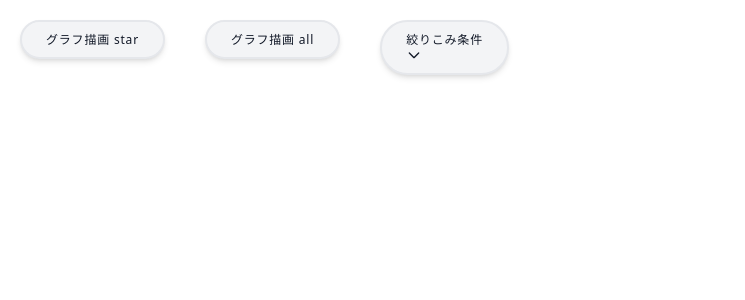
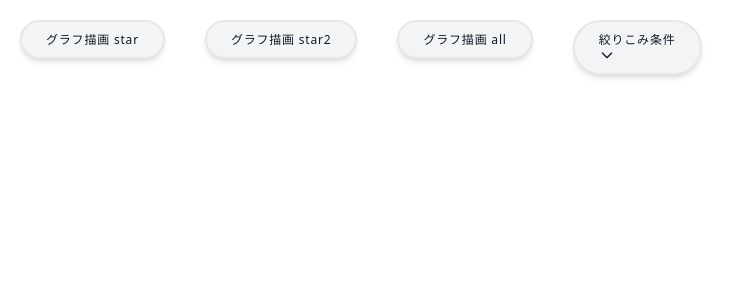
Before and after one commit to HackU-Team01/tsunagg, a Next.js app in the folder frontend/: page /graph/Graph in a window 1280 px wide. Shown: the top 300 px of the page, without its empty margins (0-745 px from the left). Built offline with nearby package versions, Linux system fonts and the light colour scheme; no server answers.

Commit message:
グラフ，チャンネルボタン

```diff
--- a/frontend/src/pages/graph/Graph.tsx
+++ b/frontend/src/pages/graph/Graph.tsx
@@ -112,17 +112,19 @@ export default function DrawNetwork() {
     head.appendChild(scriptUrl);
 
     nodes = [];
-    edges = [
-      //{ from: 1, to: 1, value: 2, title: 'edge User1 User2\n hobby1, hobby2' }
-    ];
+    edges = [];
+    var used_user = new Set();
+    var cnt = 1;
+    var map_user_node = new Map<string, number>();
 
     (async () => {
       try {
         const userRef = db.collection('user_info_sample').doc(uuId);
         const userDoc = await userRef.get();
         if (userDoc.exists) {
-          console.log(userDoc.data());
-
+          //console.log(userDoc.data());
+          used_user.add(userDoc.id);
+          map_user_node.set(userDoc.id, 0);
           nodes = [
             {
               id: 0,
@@ -131,6 +133,9 @@ export default function DrawNetwork() {
               image: DIR + 'usericon1.png',
               label: uuId,
               title:
+                'uuid: ' +
+                userDoc.id +
+                '\n' +
                 '出身:' +
                 userDoc.get('Attribute').Place_born[1] +
                 '\n' +
@@ -145,6 +150,7 @@ export default function DrawNetwork() {
                 '\n',
             },
           ];
+          //cnt++;
         } else {
           console.log('No such document!');
         }
@@ -161,27 +167,29 @@ export default function DrawNetwork() {
             }
 
             let tokensMap = tokenSettingsDocSnapshot.data().match_user_info;
-            console.log(12);
-            console.log(tokensMap);
+
             Object.keys(tokensMap).forEach((e) => {
-              console.log(e, tokensMap[e]);
-
+              used_user.add(e);
+              map_user_node.set(e, cnt);
               nodes.push({
-                id: nodes.length + 1,
+                id: cnt,
                 value: 30,
                 shape: 'circularImage',
                 image: DIR + 'usericon1.png',
                 label: e,
                 title: e,
               });
-              var edge_title = '';
+              cnt++;
+
+              var edge_title =
+                uuId + '-' + e + '\n 繋がりの強さ: ' + tokensMap[e].length + '\n 共通点:  \n';
               tokensMap[e].forEach((x) => {
-                edge_title += x + '\n';
+                edge_title += '　　　　　' + x + '\n';
               });
               edges.push({
-                from: 0,
-                to: nodes.length,
-                value: tokensMap[e].length,
+                from: map_user_node.get(uuId),
+                to: map_user_node.get(e),
+                value: tokensMap[e].length * 0.5,
                 title: edge_title,
               });
             });
@@ -189,8 +197,173 @@ export default function DrawNetwork() {
         })
           .then(function () {
             console.log(1111);
-            console.log(edges);
             draw();
+          })
+          .catch((error) => {
+            console.log('Transaction failed: ', error);
+          });
+      } catch (err) {
+        console.log(`Error!: ${JSON.stringify(err)}`);
+      }
+    })();
+  };
+
+  const handleOnClick_draw_network_2 = async () => {
+    const head = document.getElementsByTagName('head')[0] as HTMLElement;
+    const scriptUrl = document.createElement('script');
+    scriptUrl.type = 'text/javascript';
+    scriptUrl.src = 'https://unpkg.com/vis-network/standalone/umd/vis-network.min.js';
+    head.appendChild(scriptUrl);
+
+    nodes = [];
+    edges = [];
+    var used_user = new Set();
+    var cnt = 1;
+    var map_user_node = new Map<string, number>();
+
+    (async () => {
+      try {
+        const userRef = db.collection('user_info_sample').doc(uuId);
+        const userDoc = await userRef.get();
+        if (userDoc.exists) {
+          //console.log(userDoc.data());
+          used_user.add(userDoc.id);
+          map_user_node.set(userDoc.id, 0);
+          nodes = [
+            {
+              id: 0,
+              value: 80,
+              shape: 'circularImage',
+              image: DIR + 'usericon1.png',
+              label: uuId,
+              title:
+                'uuid: ' +
+                userDoc.id +
+                '\n' +
+                '出身:' +
+                userDoc.get('Attribute').Place_born[1] +
+                '\n' +
+                '居住地:' +
+                userDoc.get('Attribute').Place_Live[1] +
+                '\n' +
+                '趣味:' +
+                userDoc.get('Attribute').Hobby +
+                '\n' +
+                '一言:' +
+                userDoc.get('Sentence') +
+                '\n',
+            },
+          ];
+          //cnt++;
+        } else {
+          console.log('No such document!');
+        }
+      } catch (err) {
+        console.log(`Error!: ${JSON.stringify(err)}`);
+      }
+
+      async function add_second_node() {
+        var used_user2 = new Set();
+        var cn = cnt + 1;
+        async function search_next_node(name: string, ff: number) {
+          try {
+            const userRef = db.collection('match_user_sample').doc(name);
+            db.runTransaction((transaction) => {
+              return transaction.get(userRef).then((tokenSettingsDocSnapshot) => {
+                if (!tokenSettingsDocSnapshot.exists) {
+                  throw 'Document does not exist!';
+                }
+
+                let tokensMap = tokenSettingsDocSnapshot.data().match_user_info;
+
+                Object.keys(tokensMap).forEach((e) => {
+                  if (!used_user.has(e) && !used_user2.has(e)) {
+                    used_user2.add(e);
+                    map_user_node.set(e, cn);
+                    nodes.push({
+                      id: cn,
+                      value: 30,
+                      shape: 'circularImage',
+                      image: DIR + 'usericon1.png',
+                      label: e,
+                      title: e,
+                    });
+                    cn++;
+
+                    var edge_title =
+                      name + '-' + e + '\n 繋がりの強さ: ' + tokensMap[e].length + '\n 共通点:  \n';
+                    tokensMap[e].forEach((x) => {
+                      edge_title += '　　　　　' + x + '\n';
+                    });
+                    edges.push({
+                      from: map_user_node.get(name),
+                      to: map_user_node.get(e),
+                      value: tokensMap[e].length * 0.5,
+                      title: edge_title,
+                    });
+                  }
+                });
+              });
+            })
+              .then(function () {
+                if (ff == cnt - 1) {
+                  console.log('finish');
+                  draw();
+                }
+              })
+              .catch((error) => {
+                console.log('Transaction failed: ', error);
+              });
+          } catch (err) {
+            console.log(`Error!: ${JSON.stringify(err)}`);
+          }
+        }
+        for (var i = 0; i < cnt; i++) {
+          //console.log(i)
+          await search_next_node(nodes[i].label, i);
+        }
+      }
+
+      try {
+        const userRef = db.collection('match_user_sample').doc(uuId);
+        db.runTransaction((transaction) => {
+          return transaction.get(userRef).then((tokenSettingsDocSnapshot) => {
+            if (!tokenSettingsDocSnapshot.exists) {
+              throw 'Document does not exist!';
+            }
+
+            let tokensMap = tokenSettingsDocSnapshot.data().match_user_info;
+
+            Object.keys(tokensMap).forEach((e) => {
+              used_user.add(e);
+              map_user_node.set(e, cnt);
+              nodes.push({
+                id: cnt,
+                value: 30,
+                shape: 'circularImage',
+                image: DIR + 'usericon1.png',
+                label: e,
+                title: e,
+              });
+              cnt++;
+
+              var edge_title =
+                uuId + '-' + e + '\n 繋がりの強さ: ' + tokensMap[e].length + '\n 共通点:  \n';
+              tokensMap[e].forEach((x) => {
+                edge_title += '　　　　　' + x + '\n';
+              });
+              edges.push({
+                from: map_user_node.get(uuId),
+                to: map_user_node.get(e),
+                value: tokensMap[e].length * 0.5,
+                title: edge_title,
+              });
+            });
+          });
+        })
+          .then(function () {
+            console.log(1111);
+            add_second_node();
           })
           .catch((error) => {
             console.log('Transaction failed: ', error);
@@ -506,6 +679,16 @@ export default function DrawNetwork() {
           type="button"
           className="z-[10] inline-block py-2.5 px-6 text-xs font-medium leading-tight text-gray-900 bg-gray-100 thover:bg-gray-300 focus:bg-gray-300 active:bg-gray-400 rounded-full border-2 focus:outline-none focus:ring-0 shadow-md hover:shadow-lg focus:shadow-lg active:shadow-lg transition duration-150 ease-in-out border-gray-10 hover:scale-110 m-5"
           onClick={() => {
+            handleOnClick_draw_network_2();
+          }}
+        >
+          グラフ描画 star2
+        </button>
+
+        <button
+          type="button"
+          className="z-[10] inline-block py-2.5 px-6 text-xs font-medium leading-tight text-gray-900 bg-gray-100 thover:bg-gray-300 focus:bg-gray-300 active:bg-gray-400 rounded-full border-2 focus:outline-none focus:ring-0 shadow-md hover:shadow-lg focus:shadow-lg active:shadow-lg transition duration-150 ease-in-out border-gray-10 hover:scale-110 m-5"
+          onClick={() => {
             handleOnClick_draw_network_all();
           }}
         >
--- a/frontend/src/pages/recommend/Recommend.tsx
+++ b/frontend/src/pages/recommend/Recommend.tsx
@@ -9,6 +9,10 @@ let Recommend_channel: Array = null;
 let Recommend_channel_len: Array = null;
 let Recommend_user: Array = null;
 let Recommend_user_atribute: Array = null;
+
+function handleOnClick_join_channel(e) {
+  console.log(uuId, e.currentTarget['name']);
+}
 
 export default function Recommend() {
   const handleOnClick_check_firebase = async () => {
@@ -81,7 +85,7 @@ export default function Recommend() {
 
         var target = document.getElementById('recommend_channel_table');
         while (target.firstChild) {
-          console.log(2);
+          //console.log(2);
           target.removeChild(target.firstChild);
         }
         for (var i = 0; i < Recommend_channel.length; i++) {
@@ -102,12 +106,19 @@ export default function Recommend() {
 
           newChild = document.createElement('td');
           newChild.className = 'px-6 py-4  font-medium text-gray-900 whitespace-nowrap';
-          var nweChildChild = document.createElement('a');
-          nweChildChild.className =
+          var newChildChild = document.createElement('button');
+          newChildChild.className =
             'text-red-300 transition duration-150 hover:scale-110 hover:text-red-600';
-          nweChildChild.href = '#';
-          nweChildChild.appendChild(document.createTextNode('参加する'));
-          newChild.appendChild(nweChildChild);
+          //newChildChild.href = "handleOnClick_join_channel();"
+          //newChildChild.type = "button"
+          //newChildChild.onclick = {() => {handleOnClick_join_channel();}};
+          //newChildChild.onclick=handleOnClick_join_channel;
+          //newChildChild.setAttribute('onclick', handleOnClick_join_channel());
+          newChildChild.addEventListener('click', handleOnClick_join_channel);
+          //newChildChild.data-id="foo"
+          newChildChild.name = Recommend_channel[i];
+          newChildChild.appendChild(document.createTextNode('参加する'));
+          newChild.appendChild(newChildChild);
           newContent.appendChild(newChild);
           newElement.appendChild(newContent);
 
```
